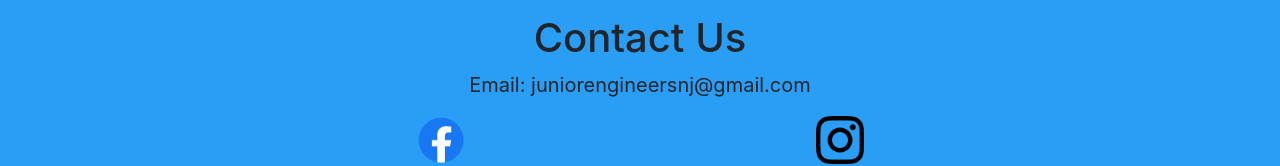
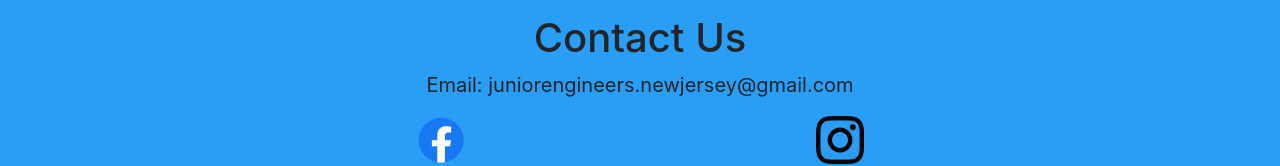
Before and after one commit to Junior-Engineers/junior-engineers.github.io, a plain HTML site: page home.html in a window 1280 px wide. Shown: the part 2188-2354 px from the top of the page. Drawn offline with nearby package versions, Linux system fonts and the light colour scheme.

Commit message:
updated email

```diff
--- a/home.html
+++ b/home.html
@@ -219,7 +219,7 @@
         <div id="contact-us-info">
 
             <h1>Contact Us</h1>
-            <p> Email: juniorengineersnj@gmail.com</p>
+            <p> Email: juniorengineers.newjersey@gmail.com</p>
 
             <div class="row">
                 <div class="col">
```
